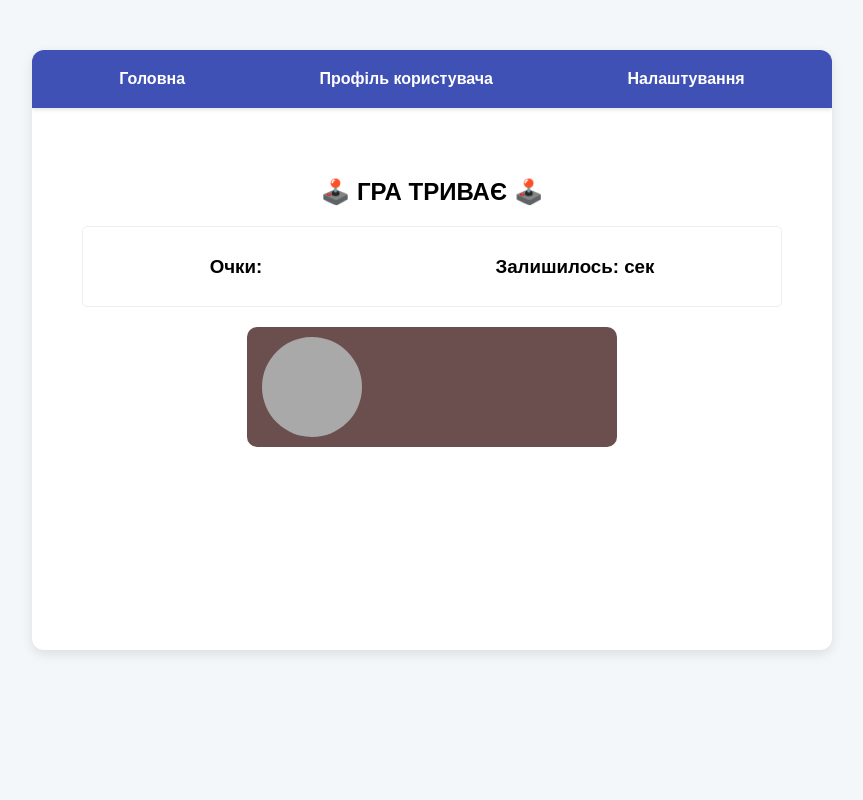
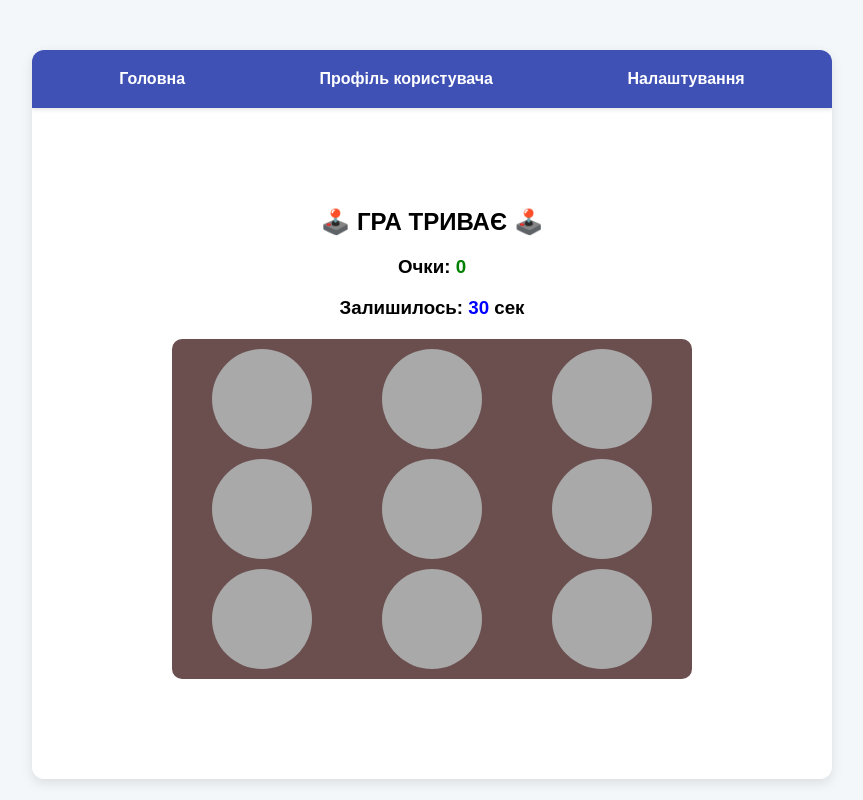
Before and after one commit to OleksandraGri/whack-a-mole, a React (Vite) app: page /game in a window 1280 px wide. Shown: the whole page, without its empty margins (208-1071 px from the left). Built offline with nearby package versions, Linux system fonts and the light colour scheme.

Commit message:
Update lab-4

```diff
--- a/src/App.css
+++ b/src/App.css
@@ -54,3 +54,35 @@ body {
 .main-content {
   padding: 30px;
 }
+
+.default-button, button {
+  padding: 10px 20px;
+  font-size: 18px;
+  cursor: pointer;
+  margin: 10px;
+  color: white;
+  border: none;
+  border-radius: 5px;
+  font-weight: bold;
+  transition: background-color 0.2s;
+}
+
+.default-button, .game-button {
+  background-color: #4CAF50; /* Зелена кнопка */
+}
+
+.default-button:hover, .game-button:hover {
+  background-color: #45a049;
+}
+
+.settings-button {
+  background-color: #2196F3;
+}
+.settings-button:hover {
+  background-color: #0b7dda;
+}
+
+.page-center {
+  text-align: center;
+  padding: 50px;
+}
--- a/src/App.jsx
+++ b/src/App.jsx
@@ -43,8 +43,8 @@ const AppContent = () => {
             <main className="main-content">
                 <Routes>
                     <Route path="/" element={<StartPage />} />
-                    <Route path="/game" element={<GamePage onGameOver={endGame} />} />
-                    <Route path="/results" element={<ResultsPage finalScore={score} onRestartGame={restartGame} />} />
+                    <Route path="/game" element={<GamePage />} />
+                    <Route path="/results" element={<ResultsPage />} />
                     <Route path="/settings" element={<SettingsPage />} />
                     <Route path="/user/:userId" element={<ProfilePage />} />
                     <Route path="*" element={<h1>404 | Сторінка не знайдена</h1>} />
--- /dev/null
+++ b/src/index.html
@@ -0,0 +1,4 @@
+<body>
+<div id="root"></div>
+<div id="modal-root"></div> <script type="module" src="/src/main.jsx"></script>
+</body>
--- a/src/pages/GamePage.jsx
+++ b/src/pages/GamePage.jsx
@@ -1,38 +1,42 @@
 import React from 'react';
 import MoleHole from '../components/MoleHole';
+import { useGame } from '../context/GameContext';
 
-// Чистий компонент, який приймає дані та функцію onWhack через пропси
-const GamePage = ({ score, timeLeft, activeMoleIndex, HOLE_COUNT, onWhack }) => {
+const GamePage = () => {
+    const { score, timeLeft, activeMoleIndex, HOLE_COUNT, whackMole, endGame } = useGame();
+    const holes = Array(HOLE_COUNT).fill(null);
+    const columns = Math.sqrt(HOLE_COUNT);
 
-    // Створюю масив з потрібною кількістю отворів
-    const holes = Array(HOLE_COUNT).fill(null);
+    const gridStyle = {
+        display: 'grid',
+        gridTemplateColumns: `repeat(${columns}, 1fr)`,
+        gap: '10px',
+        maxWidth: '500px',
+        margin: '20px auto',
+        padding: '10px',
+        backgroundColor: '#6b4f4f',
+        borderRadius: '10px',
+    };
+
+    if (HOLE_COUNT === 12) {
+        gridStyle.gridTemplateColumns = `repeat(4, 1fr)`;
+    }
 
     return (
-        <div style={{ textAlign: 'center', padding: '20px' }}>
+        <div className="page-center">
             <h2>🕹️ ГРА ТРИВАЄ 🕹️</h2>
-            <div style={{ display: 'flex', justifyContent: 'space-around', margin: '20px 0', border: '1px solid #eee', padding: '10px', borderRadius: '5px' }}>
+            <div className="game-stats-panel">
                 <h3>Очки: <span style={{ color: 'green', fontWeight: 'bold' }}>{score}</span></h3>
                 <h3>Залишилось: <span style={{ color: timeLeft <= 5 ? 'red' : 'blue', fontWeight: 'bold' }}>{timeLeft}</span> сек</h3>
             </div>
 
-            {/* Ігрове поле (Grid) */}
-            <div style={{
-                display: 'grid',
-                gridTemplateColumns: 'repeat(3, 1fr)',
-                gap: '10px',
-                maxWidth: '350px',
-                margin: '20px auto',
-                padding: '10px',
-                backgroundColor: '#6b4f4f',
-                borderRadius: '10px',
-            }}>
+            {/* Ігрове поле */}
+            <div style={gridStyle}>
                 {holes.map((_, index) => (
                     <MoleHole
                         key={index}
-                        // Кріт активний, якщо його індекс дорівнює активному індексу з хука
                         isMoleUp={index === activeMoleIndex}
-                        // При натисканні викликаємо функцію удару з індексом отвору
-                        onWhack={() => onWhack(index)}
+                        onWhack={() => whackMole(index)}
                     />
                 ))}
             </div>
--- a/src/pages/StartPage.jsx
+++ b/src/pages/StartPage.jsx
@@ -1,13 +1,22 @@
 import React from 'react';
+import { useNavigate } from 'react-router-dom';
 import Button from '../components/Button';
+import { useGame } from '../context/GameContext';
 
-const StartPage = ({ onStartGame, onOpenSettings }) => {
+const StartPage = () => {
+    const navigate = useNavigate();
+    const { startGame } = useGame();
+
+    const handleStart = () => {
+        startGame();
+        navigate('/game');
+    };
+
     return (
-        <div style={{ textAlign: 'center', padding: '50px' }}>
+        <div className="page-center">
             <h1>🎯 Удар по Кроту 🎯</h1>
             <p>Ласкаво просимо! Ваше завдання — встигнути вдарити крота, поки він не зник.</p>
-            <Button onClick={onStartGame}>Почати Гру</Button>
-            <Button onClick={onOpenSettings} style={{ backgroundColor: '#2196F3' }}>Налаштування</Button>
+            <Button onClick={handleStart}>Почати Гру</Button>
         </div>
     );
 };
```
